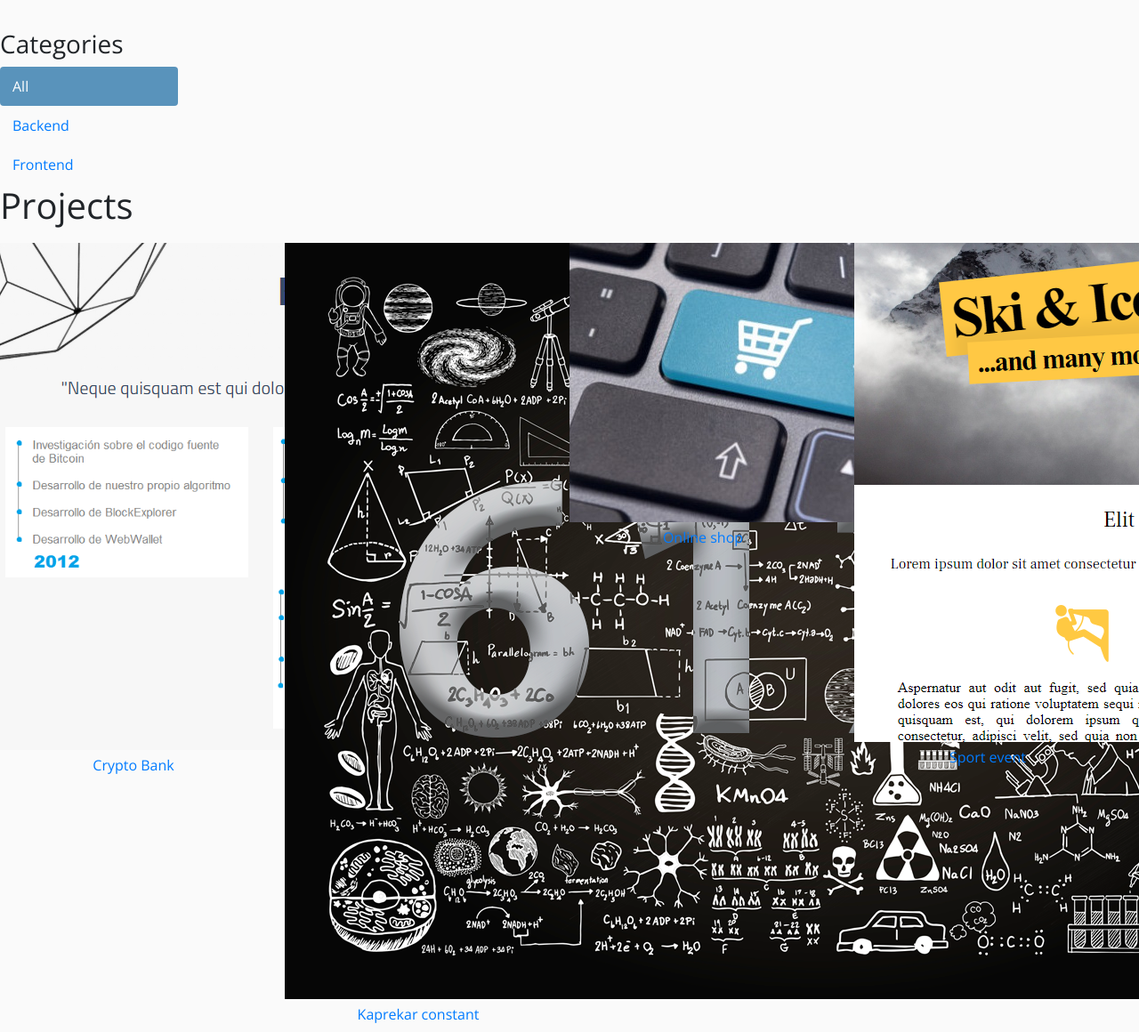
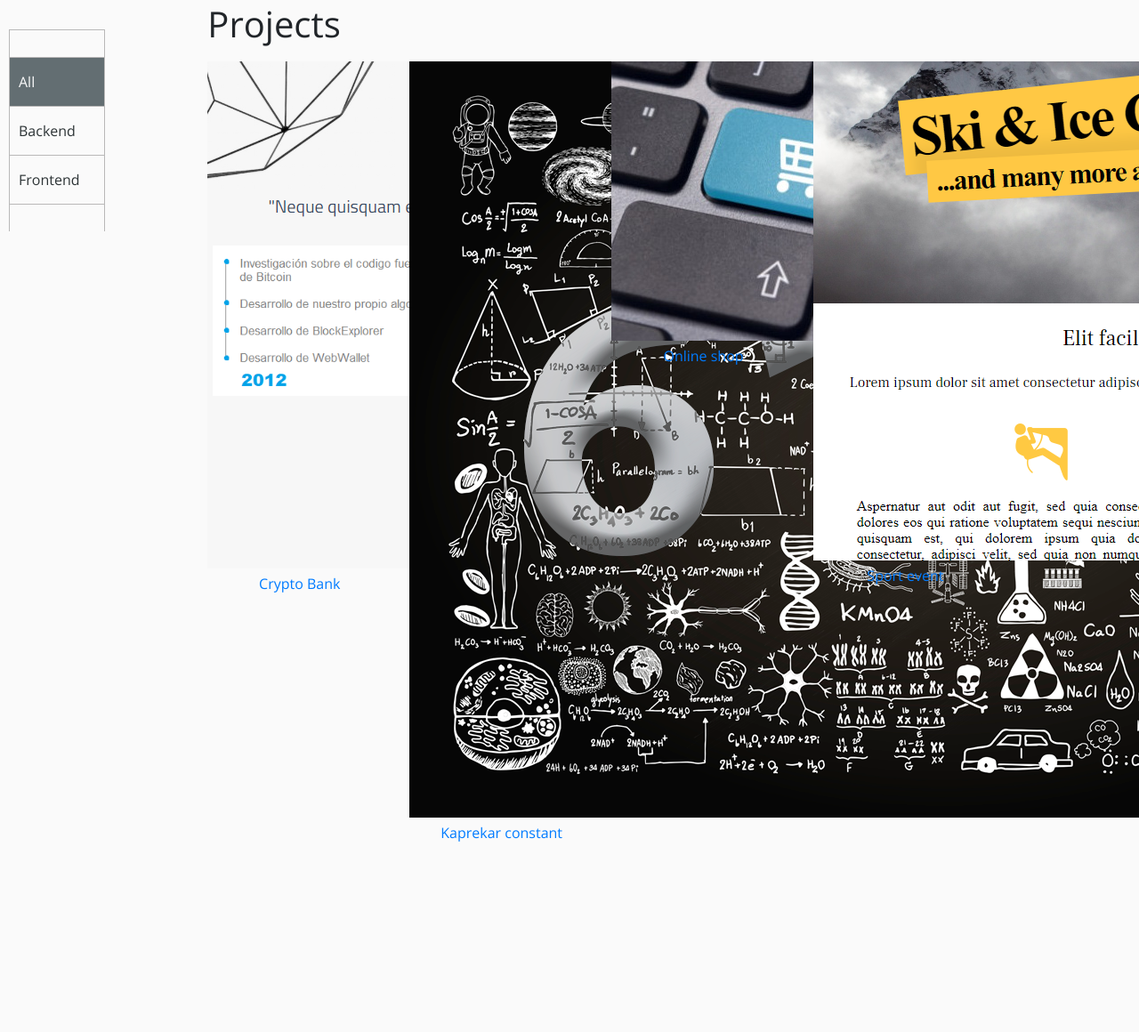
Before and after one commit to kubousky/my_page, a Django app: page /projects in a window 1280 px wide; the page is wider, and only the part inside the window is pictured. Shown: the part 73-1233 px from the top of that part at 89% size. After the commit the page ends 1019 px from the top of that part, so only its background shows below. Run offline with Django 3.2, Linux system fonts and the light colour scheme; data comes from the database, SQL or seed files in the repository; some libraries are stand-ins or nearby versions; some web fonts are replaced.

Commit message:
siderbar half-done

```diff
--- a/portfolio/static/css/my_style.css
+++ b/portfolio/static/css/my_style.css
@@ -357,10 +357,19 @@ header p{
 }
 
 /* ##################################   portfolio # */
+#projects{
+    /* border: solid black 1px; */
+    width: 100%;
+    height: auto;
+    margin-left: 10px;
+    margin-right: 3%;
+    margin-bottom: 10px;
+}
 
 #sidebar {
-    width:220px;
-    padding:30px 20px 0 0;
+    /* border: solid red 1px; */
+    width:150px;
+    padding:30px 100px 0 0;
     float:left;
 }
 
@@ -370,22 +379,40 @@ header p{
 }
 
 #sidebar ul li {
+    /* border: solid yellowgreen 1px; */
     margin:0;
+    padding:0;
     list-style:none;
-    padding:10px 14px;
 }
 
 #sidebar ul li a {
     display:block;
+    text-align: left;
+    color: #2d3436;
+    font-size: 16px;
+    padding: 15px 10px;
+    background-color: #FAFAFA;
+    border: 1px solid rgb(185, 184, 184);
+    border-bottom: none;
+    text-decoration: none;
+    margin-left: 0;
+    -webkit-transition: all 0.5s ease;
+    -ms-transition: all 0.5s ease;
+    -moz-transition: all 0.5s ease;
+    -o-transition: all 0.5s ease;
+    transition: all 0.5s ease;
 }
-
-#sidebar ul li.selected {
-    background:#5993bb;
-    border-radius:4px;
+#invisible-up{
+    border-top: none;
+    border-right: none;
 }
+#sidebar ul li a #invisible-down{border-right: none;}
+/* #sidebar ul li.selected {} */
 
 #sidebar ul li.selected a {
-    color:#fff;
+    color: #FAFAFA;
+    background-color: #636e72;
+    text-decoration: none;
 }
 
 .item {
--- a/portfolio/templates/base.html
+++ b/portfolio/templates/base.html
@@ -37,6 +37,7 @@
                     </div>
                 </div>
             </nav>
+
             {% block content %}
             {% endblock %}
         </div>
--- a/portfolio/templates/portfolio/projects/list.html
+++ b/portfolio/templates/portfolio/projects/list.html
@@ -6,9 +6,12 @@
 {% endblock %}
 
 {% block content %}
-    <div id="sidebar">
-        <h3>Categories</h3>
+<main class="flex-fill">
+<div class="c d-flex align-content-around flex-wrap">
+    <div id="projects" class="row">
+        <div id="sidebar" class="col-2 col-sm-2 col-md-2 col-lg-2">
             <ul>
+                <li><a id="invisible-up" href=""></a></li>
                 <li {% if not category %}class="selected"{% endif %}>
                     <a href="{% url "portfolio:project_list" %}">All</a>
                 </li>
@@ -17,9 +20,11 @@
                         <a href="{{ c.get_absolute_url }}">{{ c.name }}</a>
                     </li>
                 {% endfor %}
+                <li><a id="invisible-down" href=""></a></li>
             </ul>
         </div>
-    <div id="main" class="project-list">
+
+        <div id="main" class="col-9 col-sm-9 col-md-9 col-lg-9 project-list">
             <h1>{% if category %}{{ category.name }}{% else %}Projects{% endif %}</h1>
             {% for project in projects %}
                 <div class="item">
@@ -33,4 +38,7 @@
                 </div>
             {% endfor %}
         </div>
+    </div>
+</div>
+</main>
 {% endblock %}
```
Lines whose indentation alone changed are shown as unchanged.
